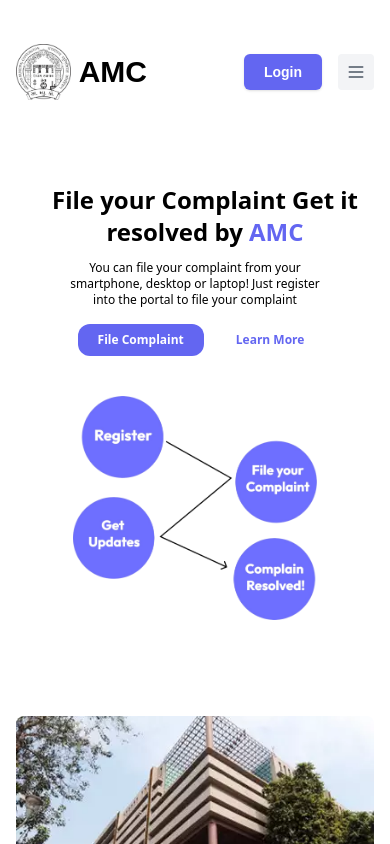
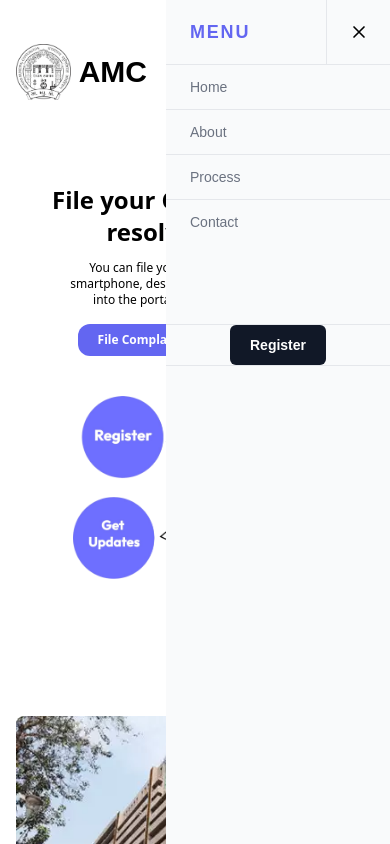
Before and after one commit to Jaydeep189/ssip-frontend, a plain HTML site: page index.html in a window 390 px wide. Both pictures are taken after a click on the button "some". Shown: the top 844 px of the page. Drawn offline with nearby package versions, Linux system fonts and the light colour scheme.

Commit message:
mobile nav added

```diff
--- a/index.html
+++ b/index.html
@@ -89,6 +89,7 @@
 
               <div class="block md:hidden">
                 <button
+                  onclick="MobileMenu()"
                   title="some"
                   class="rounded bg-gray-100 p-2 text-gray-600 transition hover:text-gray-600/75"
                 >
@@ -112,6 +113,60 @@
           </div>
         </div>
       </div>
+      <section id="mobile-nav" class="hidden fixed inset-y-0 right-0 z-50 flex">
+        <div class="w-56 max-w-sm">
+          <div class="flex h-full flex-col divide-y divide-gray-200 bg-gray-50">
+            <div class="overflow-y-scroll">
+              <header class="flex h-16 items-center justify-between pl-6">
+                <span
+                  class="text-lg font-semibold text-indigo-500 uppercase tracking-widest"
+                >
+                  Menu
+                </span>
+
+                <button
+                  onclick="MobileMenu()"
+                  aria-label="Close menu"
+                  class="h-16 w-16 border-l border-gray-200"
+                  type="button"
+                >
+                  <svg
+                    xmlns="http://www.w3.org/2000/svg"
+                    class="mx-auto h-5 w-5"
+                    fill="none"
+                    viewBox="0 0 24 24"
+                    stroke="currentColor"
+                  >
+                    <path
+                      stroke-linecap="round"
+                      stroke-linejoin="round"
+                      stroke-width="2"
+                      d="M6 18L18 6M6 6l12 12"
+                    />
+                  </svg>
+                </button>
+              </header>
+
+              <nav
+                class="flex flex-col divide-y divide-gray-200 border-t border-b border-gray-200 text-sm font-medium text-gray-500"
+              >
+                <a href="#banner" class="px-6 py-3"> Home </a>
+                <a href="#about" class="px-6 py-3"> About </a>
+                <a href="#process" class="px-6 py-3"> Process </a>
+                <a href="#contact" class="px-6 py-3"> Contact </a>
+                <div class="flex justify-center mt-20">
+                  <a
+                    class="transition-transform hover:scale-105 duration-500 rounded-md bg-gray-900 px-5 py-2.5 text-sm font-bold text-white"
+                    href="/"
+                  >
+                    Register
+                  </a>
+                </div>
+              </nav>
+            </div>
+          </div>
+        </div>
+      </section>
     </header>
 
     <main>
@@ -226,7 +281,7 @@
       </section>
       <!-- process section  -->
       <section id="process" class="max-w-6xl mx-auto">
-        <div class="text-4xl font-bold flex justify-start">
+        <div class="text-4xl pl-3 sm:pl-0 font-bold flex justify-start">
           Proccess Of filing complaint
         </div>
         <div class="grid sm:grid-cols-2 grid-cols-1 gap-3 sm:py-20 py-10">
@@ -782,5 +837,6 @@
         </div>
       </div>
     </footer>
+    <script src="main.js"></script>
   </body>
 </html>
--- /dev/null
+++ b/main.js
@@ -0,0 +1,10 @@
+menu = document.getElementById("mobile-nav");
+
+function MobileMenu() {
+  console.log("asdasdhb");
+  if (menu.classList.contains("hidden")) {
+    menu.classList.remove("hidden");
+  } else {
+    menu.classList.add("hidden");
+  }
+}
```
